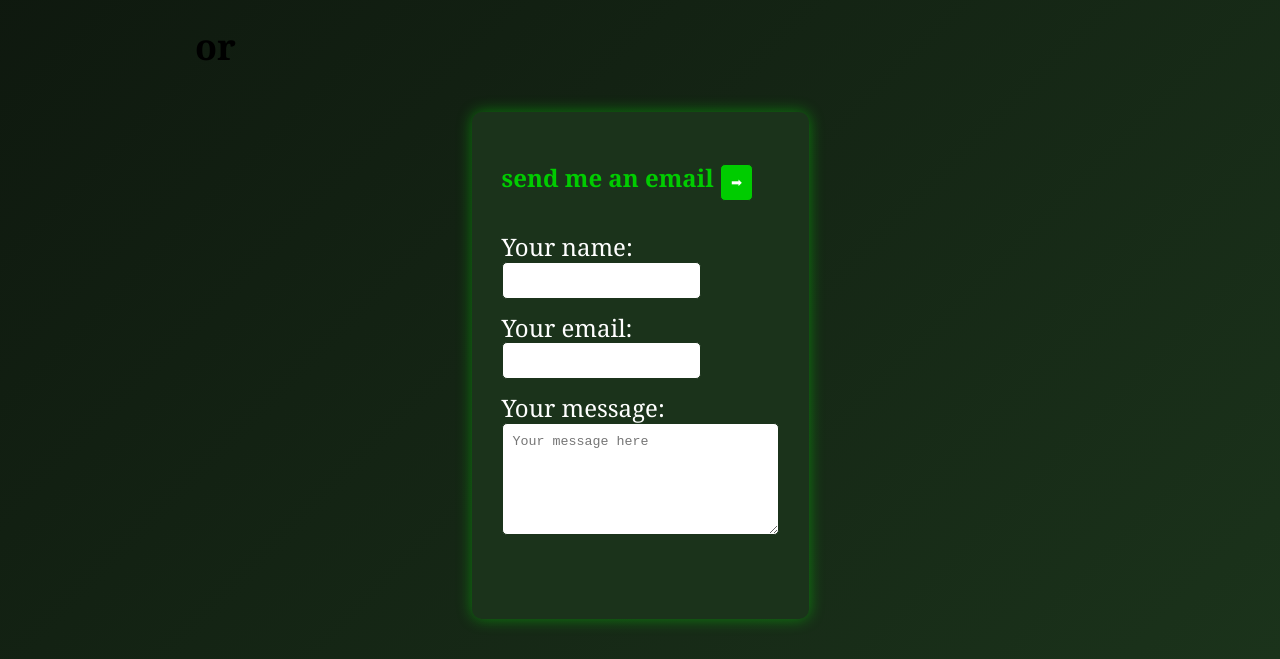
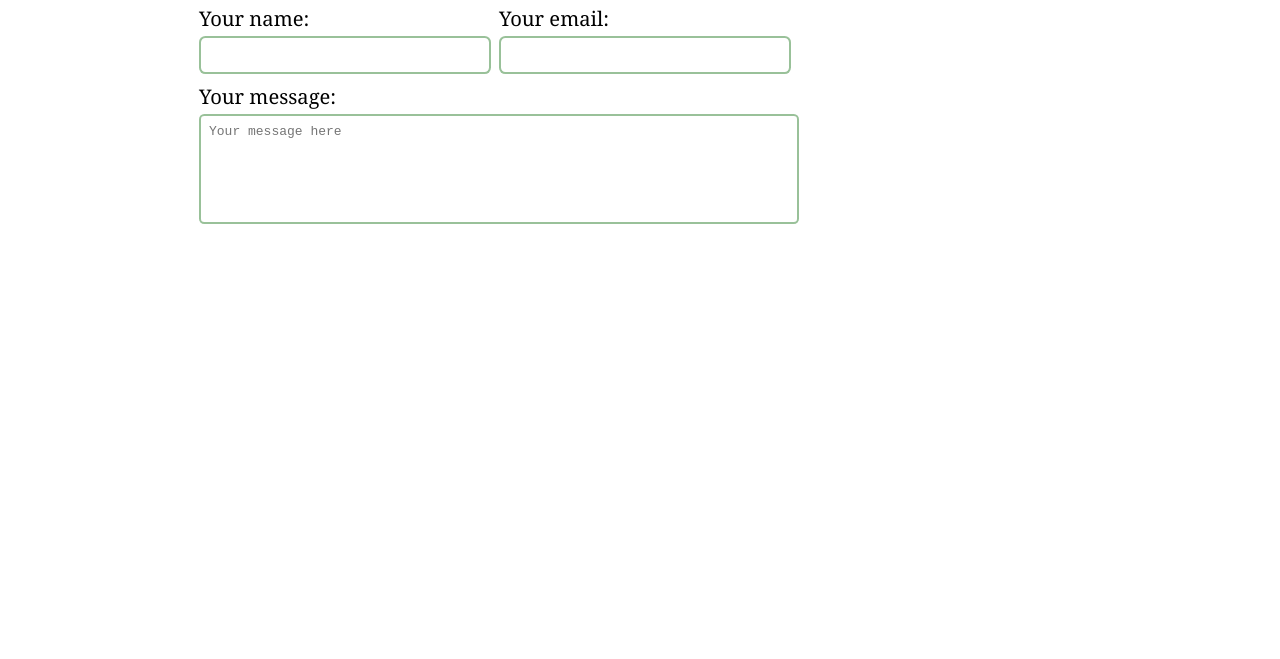
Before and after one commit to DanielOnGitHub17/DanielOnGitHub17.github.io, a plain HTML site: page index.html in a window 1280 px wide. Shown: the part 710-1369 px from the top of the page. After the commit the page ends 982 px from the top, so only its background shows below. Drawn offline with Linux system fonts and the light colour scheme.

Commit message:
Specific styles on different pages

```diff
--- a/homepage.css
+++ b/homepage.css
@@ -1,72 +1,111 @@
 /* Homepage Specific Styling */
-body {
-  background: linear-gradient(135deg, #0a0f0a, #1b331b);
+
+form {
+  padding-top: 5px;
+  border-top: 1px solid rgba(0, 128, 0, 0.7);
+  max-width: 600px;
 }
 
-h1 {
-  font-size: 3em;
-  margin: 20px 0;
-  color: #ffffff;
+form>h4 {
+  margin: 3px;
+  padding: 0;
+  font-size: x-large;
+  display: flex;
+  align-items: center;
+  justify-content: space-between;
 }
 
-nav {
-  background: rgba(0, 0, 0, 0.8);
-  padding: 15px 0;
+form>ul {
+  list-style-type: none;
+  padding: 0;
+  margin: 0;
+  font-size: 0;
 }
 
-p {
-  margin: 20px;
-  color: #fff;
+form>p.failure {
+  color: red;
 }
 
-form {
-  text-align: left;
-  background: #1b331b;
-  padding: 20px 30px;
-  border-radius: 10px;
-  box-shadow: 0px 0px 15px rgba(0, 255, 0, 0.4);
-  max-width: 600px;
-  margin: 20px auto;
-  transition: 0.3s transform;
+form>p.success {
+  color: green;
 }
 
-form:hover {
-  transform: scale(1.2);
+form li {
+  padding: 4px;
+  font-size: 1.4rem;
 }
 
-form h4 {
-  color: #00cc00;
+form li:nth-child(1),
+form li:nth-child(2) {
+  display: inline-block;
+  width: 50%;
+  vertical-align: top;
+  box-sizing: border-box;
 }
 
-form ul {
-  list-style-type: none;
-  padding: 0;
+form li:nth-child(1) {
+  padding-right: 4px;
 }
 
-form ul li {
-  margin: 15px 0;
+form li:nth-child(2) {
+  padding-left: 4px;
+}
+
+form li:nth-child(3) {
+  display: block;
+  width: 100%;
 }
 
 form label {
-  color: #ffffff;
   display: block;
+  margin-bottom: 3px;
+  font-size: 0.9em;
 }
 
 form input,
 form textarea {
-  padding: 10px;
-  border-radius: 5px;
-  border: 1px solid #1b331b;
+  border: 2px solid var(--color);
+  border-radius: 0.4em;
+  padding: 8px;
   background: #ffffff;
   color: #333;
+  width: 100%;
+  box-sizing: border-box;
+  resize: none;
+  font-size: medium;
+}
+
+form input:focus,
+form textarea:focus {
+  border-color: darkgreen;
+  outline: none;
+}
+
+form textarea {
+  display: block;
 }
 
 form input[type="submit"] {
-  background: #00cc00;
+  background: rgba(0, 128, 0, 0.7);
   color: white;
+  border: none;
+  border-radius: 50%;
   cursor: pointer;
+  width: 50px;
+  height: 50px;
+  display: flex;
+  align-items: center;
+  justify-content: center;
+  font-size: 24px;
+  transition: 0.2s;
 }
 
 form input[type="submit"]:hover {
-  background: #00ff00;
+  background: green;
+  transform: scale(1.1);
 }
+
+form input[type="submit"]:active {
+  transform: scale(0.95);
+  background: darkgreen;
+}
```
Also changed, not shown: essays/essaysstyles.css (+6 -18 lines).
